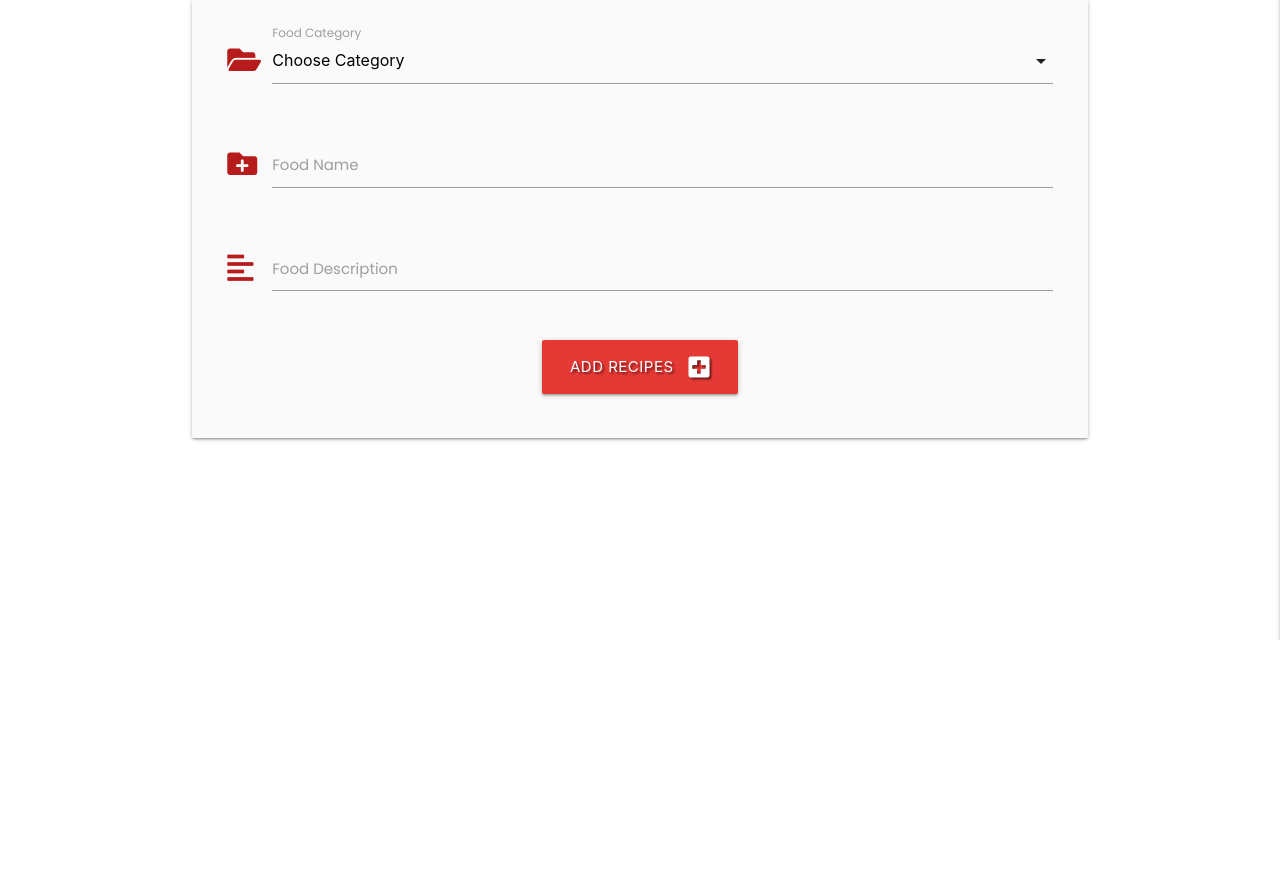
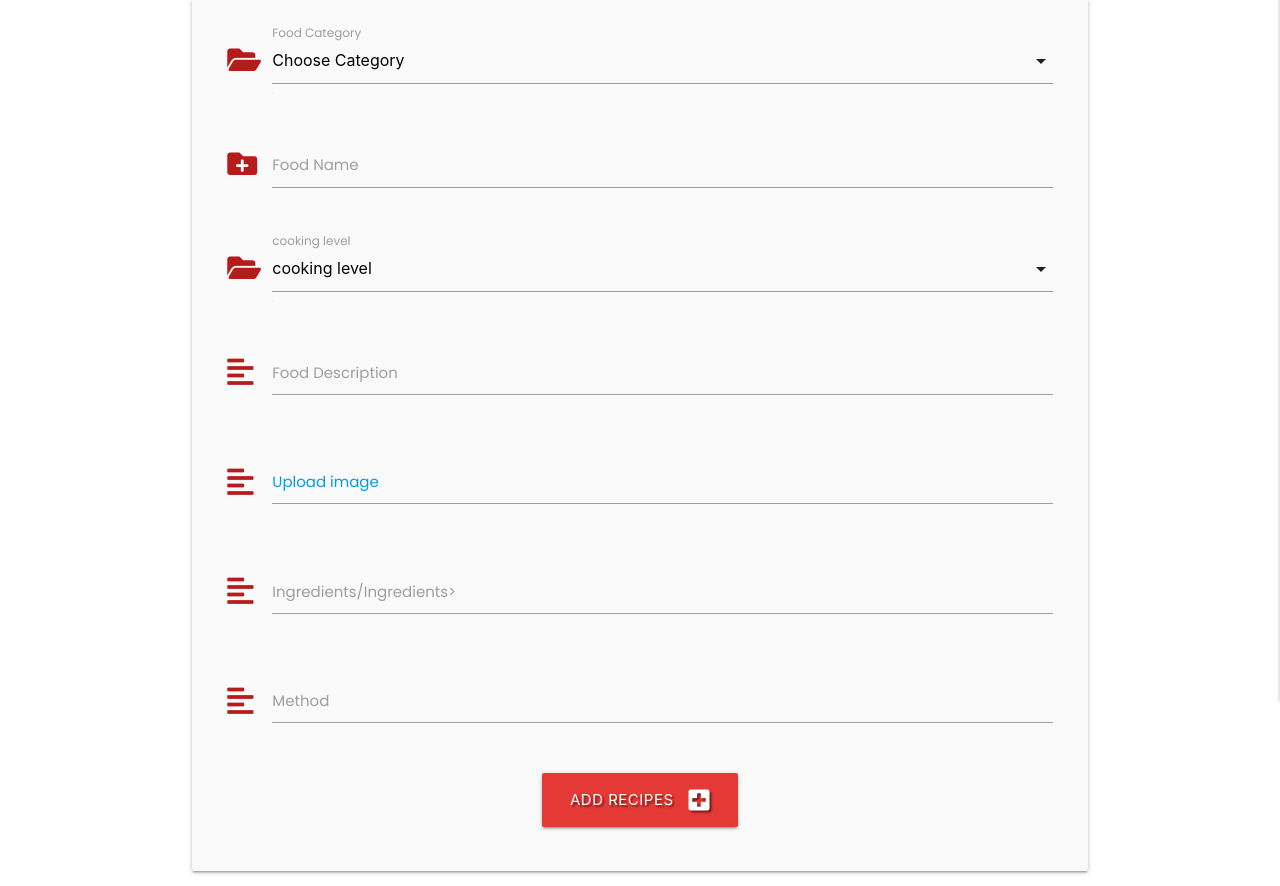
Before and after one commit to Oneday2010/milestone-project3_koreanfood, a Flask app: page /add_recipes in a window 1280 px wide. Shown: the part 160-1046 px from the top of the page. Before the commit the page ends 800 px from the top, so only its background shows below. Run offline with Flask 2, Linux system fonts and the light colour scheme; data that the repository does not hold is empty; some libraries are stand-ins or nearby versions.

Commit message:
edit edit recipe/add recipe page

```diff
--- a/app.py
+++ b/app.py
@@ -112,7 +112,11 @@ def add_recipes():
             "category_name": request.form.get("category_name"),
             "food_name": request.form.get("food_name"),
             "food_description": request.form.get("food_description"),
-            "created_by": session["user"]
+            "created_by": session["user"],
+            "recipe_ingredients": request.form.get("recipe_ingredients"),
+            "recipe_method": request.form.get("recipe_method"),
+            "cooking_level": request.form.get("cooking_level"),
+            "food_img": request.form.get("food_img"),
         }
         mongo.db.foods.insert_one(foods)
         flash("Recipe Successfully Added")
@@ -129,7 +133,11 @@ def edit_recipes(foods_id):
             "category_name": request.form.get("category_name"),
             "food_name": request.form.get("food_name"),
             "food_description": request.form.get("food_description"),
-            "created_by": session["user"]
+            "created_by": session["user"],
+            "recipe_ingredients": request.form.get("recipe_ingredients"),
+            "recipe_method": request.form.get("recipe_method"),
+            "cooking_level": request.form.get("cooking_level"),
+            "food_img": request.form.get("food_img"),
         }
         mongo.db.foods.update({"_id": ObjectId(foods_id)}, submit)
         flash("Recipes Successfully Updated")
--- a/templates/add_recipes.html
+++ b/templates/add_recipes.html
@@ -27,10 +27,46 @@
         </div>
         <div class="row">
             <div class="input-field col s12">
+                <i class="fas fa-folder-open prefix red-text text-darken-4"></i>
+                <select id="cooking_level" name="cooking_level" class="validate" required>
+                    <option value="" disabled selected>cooking level</option>
+                    {% for foods in foods %}
+                    <option value="{{ foods.cooking_level }}">{{ foods.cooking_level }}</option>
+                    {% endfor %}
+                </select>
+                <label for="cooking_level">cooking level</label>
+            </div>
+        </div>
+        <div class="row">
+            <div class="input-field col s12">
                 <i class="fas fa-align-left prefix red-text text-darken-4"></i>
                 <textarea id="food_description" name="food_description" minlength="5"
                     class="materialize-textarea validate" required></textarea>
                 <label for="food_description">Food Description</label>
+            </div>
+        </div>
+        <div class="row">
+            <div class="input-field col s12">
+                <i class="fas fa-align-left prefix red-text text-darken-4"></i>
+                <textarea id="food_img" name="food_img" minlength="5" class="materialize-textarea validate"
+                    required></textarea>
+                <label for="food_img"><a href="https://cloudinary.com">Upload image</a></label>
+            </div>
+        </div>
+        <div class="row">
+            <div class="input-field col s12">
+                <i class="fas fa-align-left prefix red-text text-darken-4"></i>
+                <textarea id="recipe_ingredients" name="recipe_ingredients" minlength="5"
+                    class="materialize-textarea validate" required></textarea>
+                <label for="recipe_ingredients">Ingredients/Ingredients></label>
+            </div>
+        </div>
+        <div class="row">
+            <div class="input-field col s12">
+                <i class="fas fa-align-left prefix red-text text-darken-4"></i>
+                <textarea id="recipe_method" name="recipe_method" minlength="5" class="materialize-textarea validate"
+                    required></textarea>
+                <label for="recipe_method">Method</label>
             </div>
         </div>
         <!-- submit button -->
```
Also changed, not shown: templates/edit_recipes.html (+35 -2 lines), templates/foods.html (+7 -5 lines).
